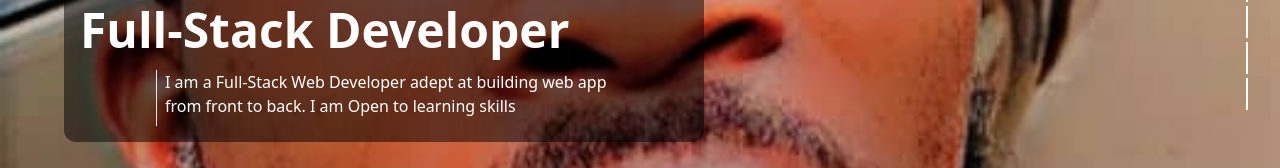
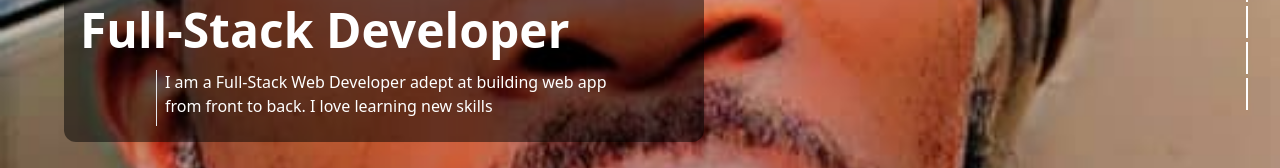
Before and after one commit to samfajobi/MyWebsite, a React (Create React App) app: page / in a window 1280 px wide. Shown: the part 333-501 px from the top of the page. Built offline with nearby package versions, Linux system fonts and the light colour scheme.

Commit message:
Update Home Section

```diff
--- a/src/data/HomeSlider.js
+++ b/src/data/HomeSlider.js
@@ -11,7 +11,7 @@ export const images = [
 		img: meter1,
 		headerContent: 'Full-Stack Developer',
 		descContent:
-			'I am a Full-Stack Web Developer adept at building web app from front to back. I am Open to learning skills',
+			'I am a Full-Stack Web Developer adept at building web app from front to back. I love learning new skills',
 	},
 	{
 		img: mall,
@@ -23,6 +23,6 @@ export const images = [
 		img: mojecpower,
 		headerContent: 'BackEnd Engineer',
 		descContent:
-			'I am a Full-Stack Web Developer adept at building web app from front to back. I am Open to learning skills',
+			'I can also with the front-end developers and other team members to establish objectives and design more functional, cohesive codes to enhance the user experience.',
 	}
 ];
```
